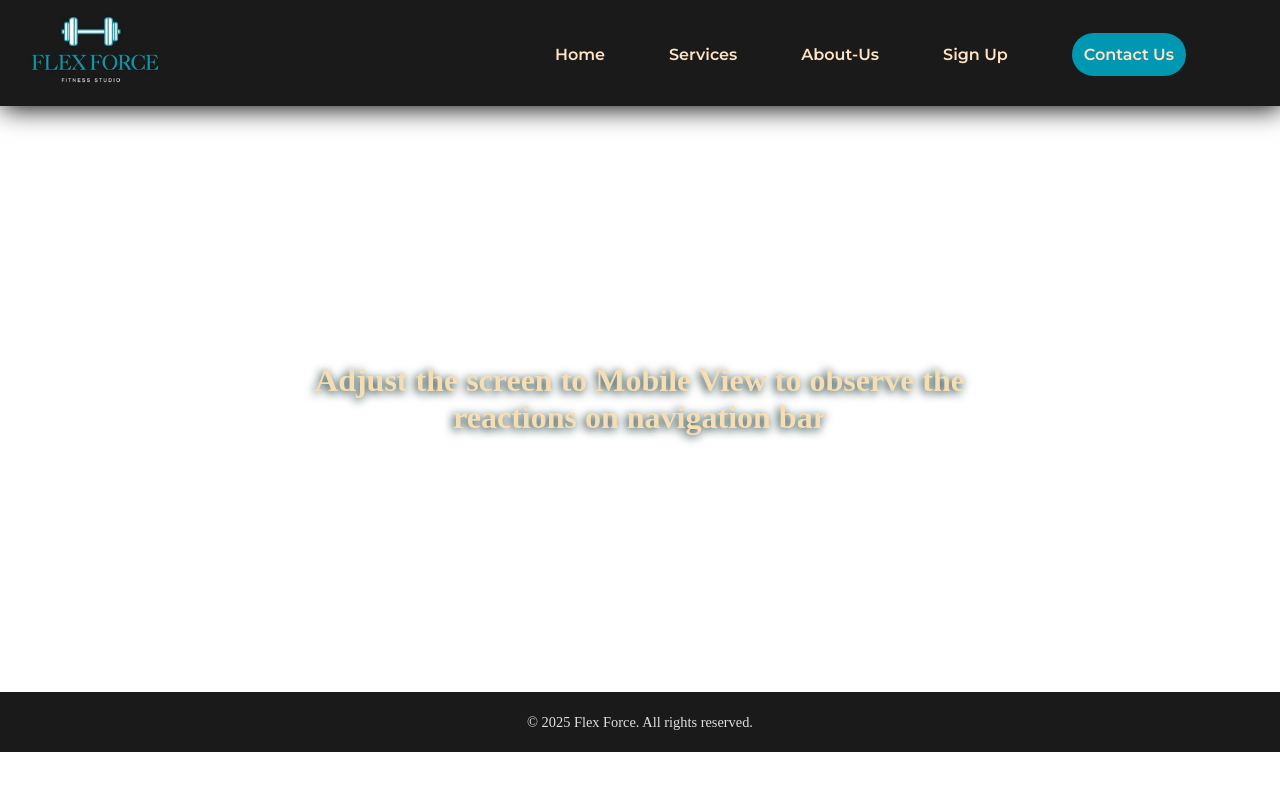
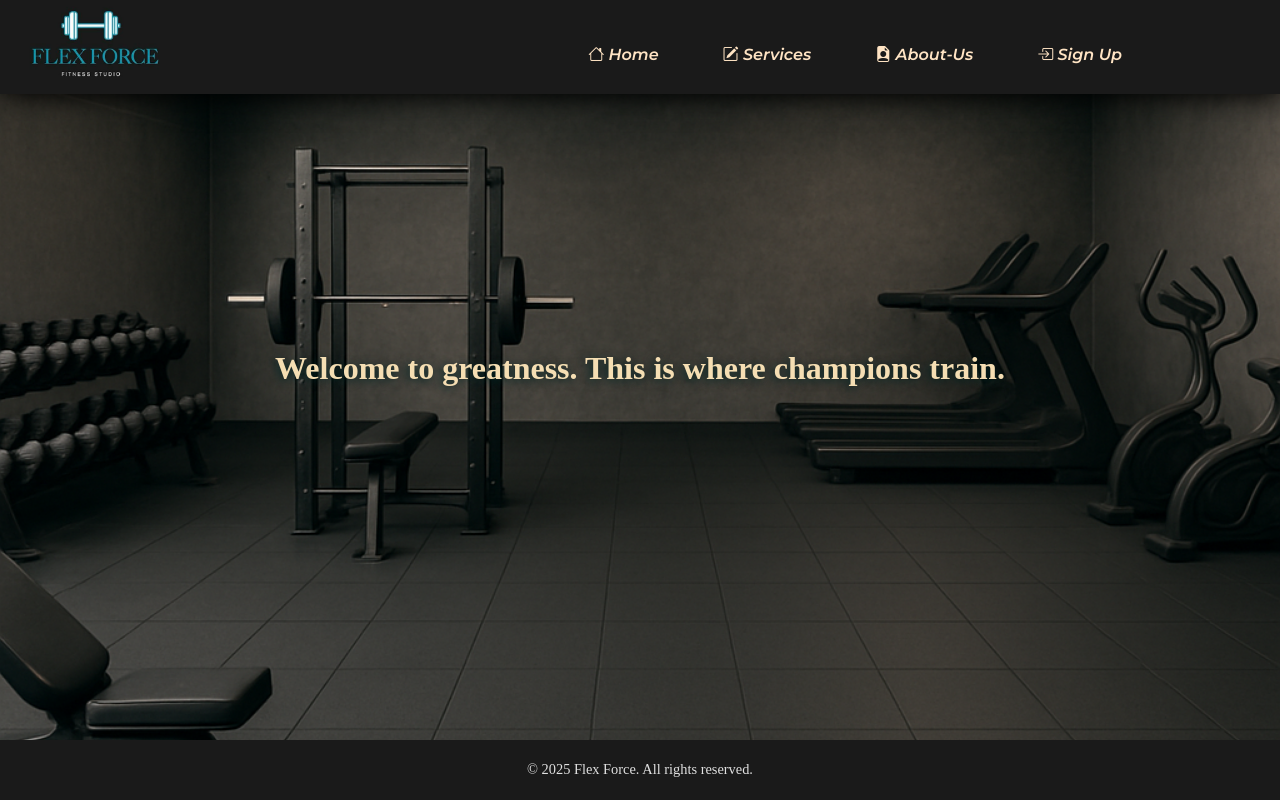
Before and after one commit to AnesaaM/FlexForce, a plain HTML site: page main/index.html in a window 1280 px wide. Drawn offline with nearby package versions, Linux system fonts and the light colour scheme; a web font is replaced by a local one.

Commit message:
Shtimi background dhe iconave

```diff
--- a/main/index.html
+++ b/main/index.html
@@ -5,6 +5,7 @@
   <meta charset="UTF-8">
   <meta name="viewport" content="width=device-width, initial-scale=1.0">
   <title>Flex Force</title>
+  <link href="https://cdn.jsdelivr.net/npm/bootstrap-icons@1.10.5/font/bootstrap-icons.css" rel="stylesheet">
   <link rel="preconnect" href="https://fonts.googleapis.com">
   <link rel="preconnect" href="https://fonts.gstatic.com" crossorigin>
   <link href="https://fonts.googleapis.com/css2?family=Cantarell:ital,wght@0,400;0,700;1,400;1,700&family=Charm:wght@400;700&family=DM+Serif+Text:ital@0;1&family=Montserrat:ital,wght@0,100..900;1,100..900&family=Pangolin&family=Parkinsans:wght@300..800&family=Poiret+One&family=Quicksand&family=Red+Hat+Display:ital,wght@0,300..900;1,300..900&family=Roboto+Flex:opsz,wght@8..144,100..1000&family=Tangerine:wght@400;700&display=swap" rel="stylesheet">
@@ -13,15 +14,17 @@
 </head>
 
 <body>
+  <script src="https://cdn.jsdelivr.net/npm/bootstrap@5.2.3/dist/js/bootstrap.bundle.min.js" integrity="sha384-kenU1KFdBIe4zVF0s0G1M5b4hcpxyD9F7jL+jjXkk+Q2h455rYXK/7HAuoJl+0I4" crossorigin="anonymous"></script>
+  </body>
   <header>
     <img src="logo.jpeg" alt="" class="logo">
     <nav>
       <ul class="navlinks">
-        <li class="items"><a href="#">Home</a></li>
-        <li class="items"><a href="#">Services</a></li>
-        <li class="items"><a href="#">About-Us</a></li>
-        <li class="items"><a href="#">Sign Up</a></li>
-        <li><a href="#"><button>Contact Us</button></a></li>
+        <li class="items"><a href="#"><i class="bi bi-house"> Home</i></a></li>
+        <li class="items"><a href="#"> <i class="bi bi-pencil-square"> Services</i></a></li>
+        <li class="items"><a href="#"><i class="bi bi-file-earmark-person-fill"> About-Us</i></a></li>
+        <li class="items"><a href="#"><i class="bi bi-box-arrow-in-right"> Sign Up</i></a></li>
+        <li><a href="#"><button><i class="bi bi-telephone"> Contact Us</i></button></a></li>
         <li onclick="showSidebar()"><a href="#">
             <ion-icon name="menu-outline"></ion-icon>
           </a></li>
@@ -30,17 +33,17 @@
         <li onclick="closeSidebar()"><a href="#">
             <ion-icon name="close-outline"></ion-icon>
           </a></li>
-        <li><a href="#">Home</a></li>
-        <li><a href="#">Services</a></li>
-        <li><a href="#">About-Us</a></li>
-        <li><a href="#">Sign Up</a></li>
+          <li class="items"><a href="#"><i class="bi bi-house"> Home</i></a></li>
+          <li class="items"><a href="#"> <i class="bi bi-pencil-square"> Services</i></a></li>
+          <li class="items"><a href="#"><i class="bi bi-file-earmark-person-fill"> About-Us</i></a></li>
+          <li class="items"><a href="#"><i class="bi bi-box-arrow-in-right"> Sign Up</i></a></li>
         <img src="" alt="">
       </ul>
     </nav>
   </header>
 </body>
 <h2>
-  Adjust the screen to Mobile View to observe the reactions on navigation bar
+  Welcome to greatness. This is where champions train.
 </h2>
 <div id="footer"><p>© 2025 Flex Force. All rights reserved.</p></div>
 <script type="module" src="https://unpkg.com/ionicons@7.1.0/dist/ionicons/ionicons.esm.js"></script>
--- a/main/style.css
+++ b/main/style.css
@@ -6,7 +6,7 @@
 }
 body{
 
-    background-image: url("");
+    background-image: url("background.png");
     background-size: cover;
     background-position: center;
 
@@ -68,7 +68,7 @@ button:hover{
     height: 100vh;
     width: 300px;
     z-index: 999;
-    background-color: hwb(0 10% 90% / 0.726);
+    background-color: #1a1a1af2;
     backdrop-filter: blur(10px);
     box-shadow: -3px 0 10px black;
     display: none;
@@ -86,7 +86,7 @@ button:hover{
 }
 .sidebar li:hover{
   text-decoration: underline;
-  text-decoration-color: black;
+  text-decoration-color:wheat ;
 }
 .sidebar img{
     position: absolute;
@@ -112,15 +112,26 @@ h2{
         display: none;
 
     }
+      button{
+      display: none;
+    }
 }
 @media only screen and (max-width: 830px){
     .navlinks .items{
         display: none;
     }
+     button{
+      display: none;
+    }
+    .logo{
+      width: 70px;
+    }
 }
 /* Footer */
 #footer {
   background-color: #1a1a1a;
+  position: fixed;
+  width: 100%;
   bottom: 0;
   padding: 1.5em;
   text-align: center;
```
Also changed, not shown: main/background.png (added), 1 other file.
